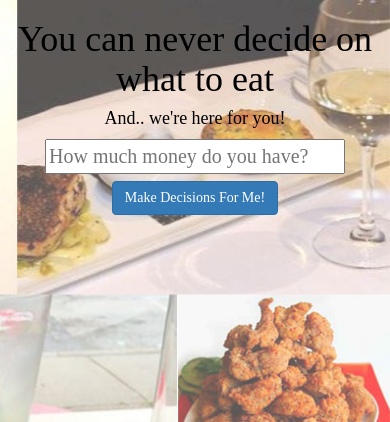
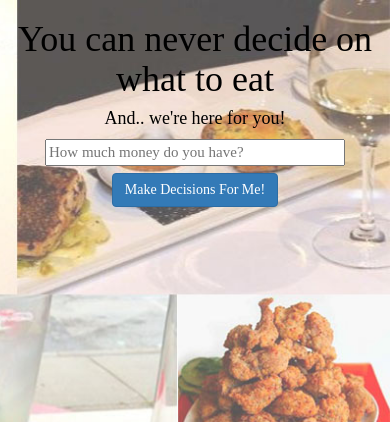
Before and after one commit to jameswhang/HungryWildcats, a PHP site: page /home.html in a window 390 px wide. Shown: the top 422 px of the page. Run offline with PHP 8.4, Linux system fonts and the light colour scheme.

Commit message:
phone font size

```diff
--- a/css/decision.css
+++ b/css/decision.css
@@ -65,10 +65,13 @@ input {
 	width: 300px;
 }
 
-@media screen {
+@media screen and (max-width: 600px) {
     input {
         resize: horizontal;
         width: max-width;
+    }
+    body {
+        font-size:15px;
     }
 }
 
```
